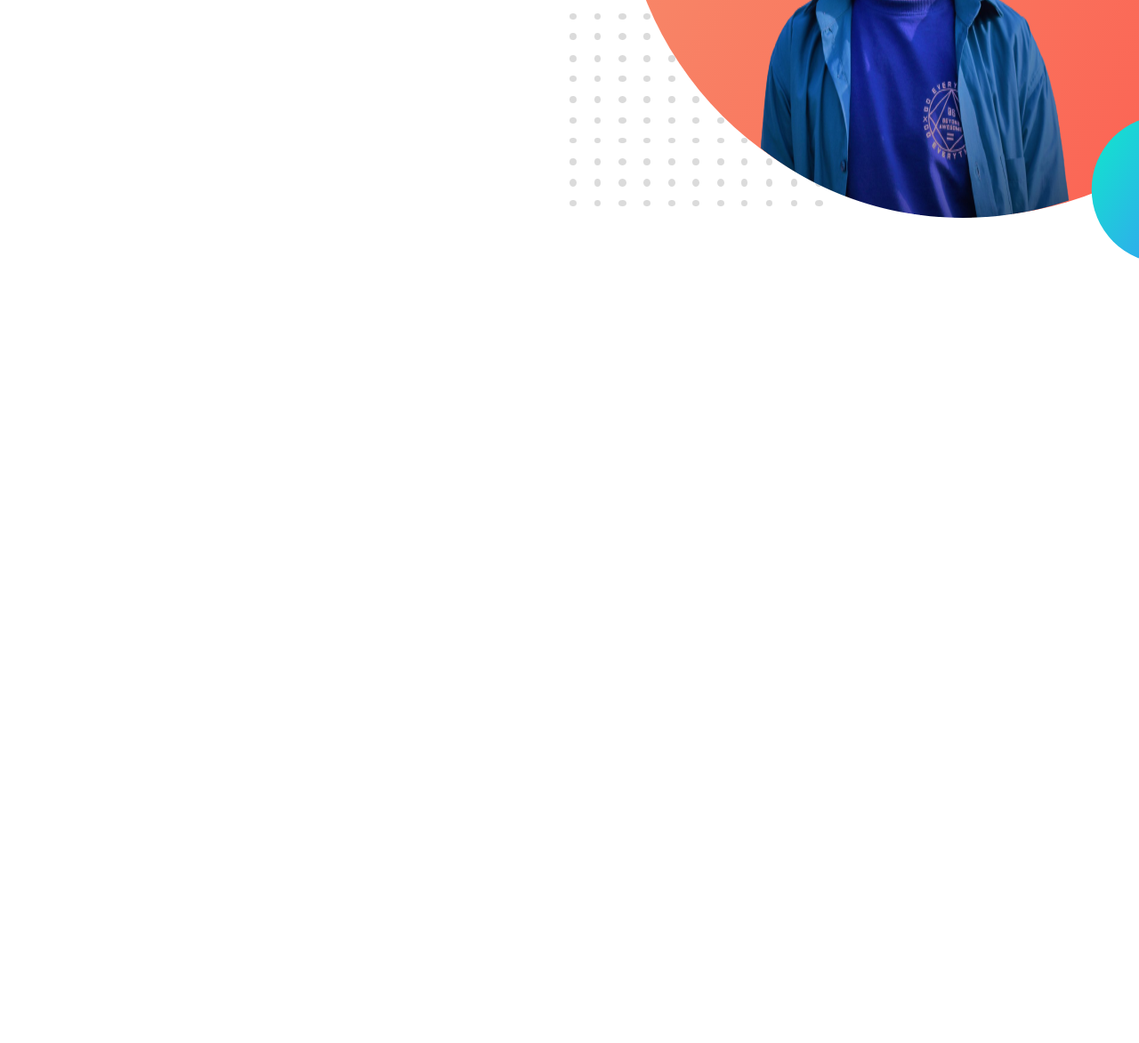
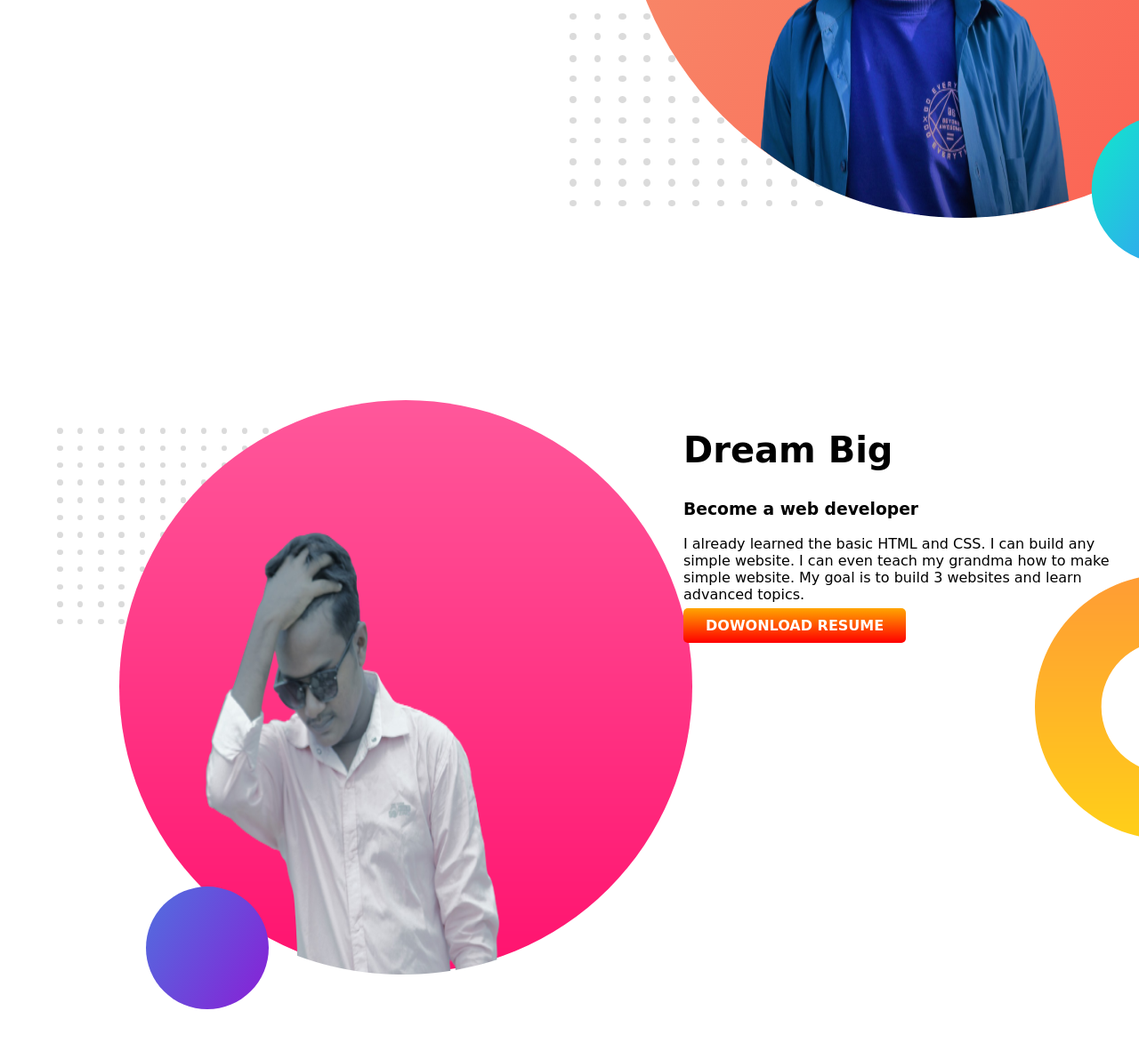
Before and after one commit to mdsabbirkhan1371/module-4-developer-portfolio, a plain HTML site: page index.html in a window 1280 px wide. Shown: the part 533-1706 px from the top of the page at 89% size. Before the commit the page ends 833 px from the top, so only its background shows below. Drawn offline with Linux system fonts and the light colour scheme; a web font is replaced by a local one.

Commit message:
added dream

```diff
--- a/index.html
+++ b/index.html
@@ -30,6 +30,20 @@
             <img src="images/editpic1.png" alt="">
         </div>
     </section>
+    <section class="dream-big">
+        <div class="half-width">
+            <img src="images/editpic2.png" alt="">
+        </div>
+        <div class="half-width">
+            <h1>Dream Big</h1>
+            <h3>Become a web developer</h3>
+            <p>I already learned the basic HTML and CSS. I can build any simple website. I can even teach my grandma how
+                to
+                make simple website. My goal is to build 3 websites and learn advanced topics.</p>
+            <a class="link-button" target="blank" href="https://www.facebook.com/sabbirkhan137151">DOWONLOAD RESUME</a>
+        </div>
+
+    </section>
 </body>
 
 </html>
--- a/style.css
+++ b/style.css
@@ -10,10 +10,12 @@ h1{
 }
 section{
     display: flex;
+    margin-bottom: 150px;
 }
 .half-width{
     width: 50%;
     padding-left: 5%
+
 }
 .half-width image{
     width: 80%;
@@ -30,3 +32,8 @@ section{
     background: url(images/top-banner.png);
     background-repeat: no-repeat;
 }
+.dream-big{
+    background-image: url(images/dream-bg.png);
+    background-repeat: no-repeat;
+    background-position: right;
+}
```
